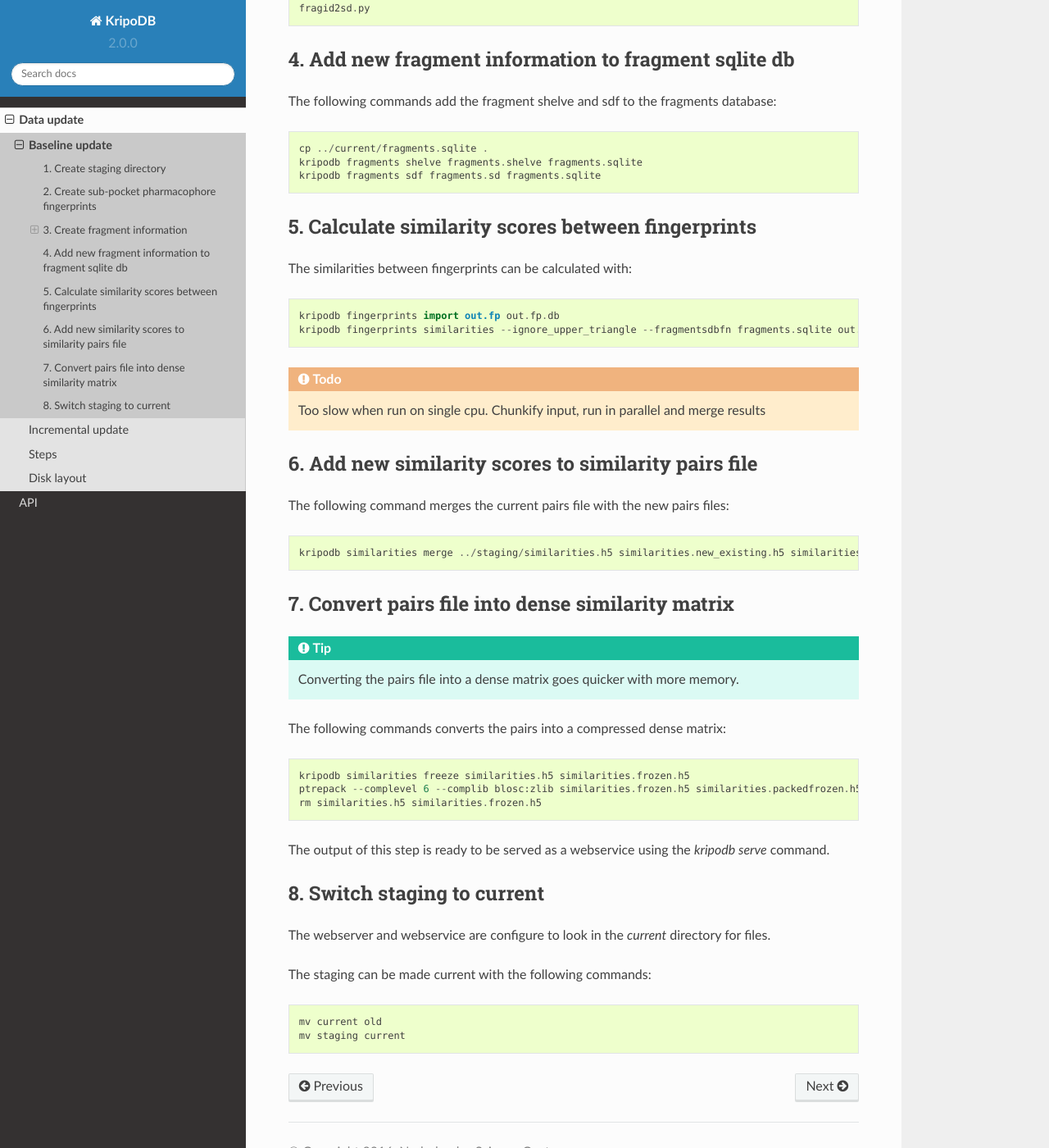
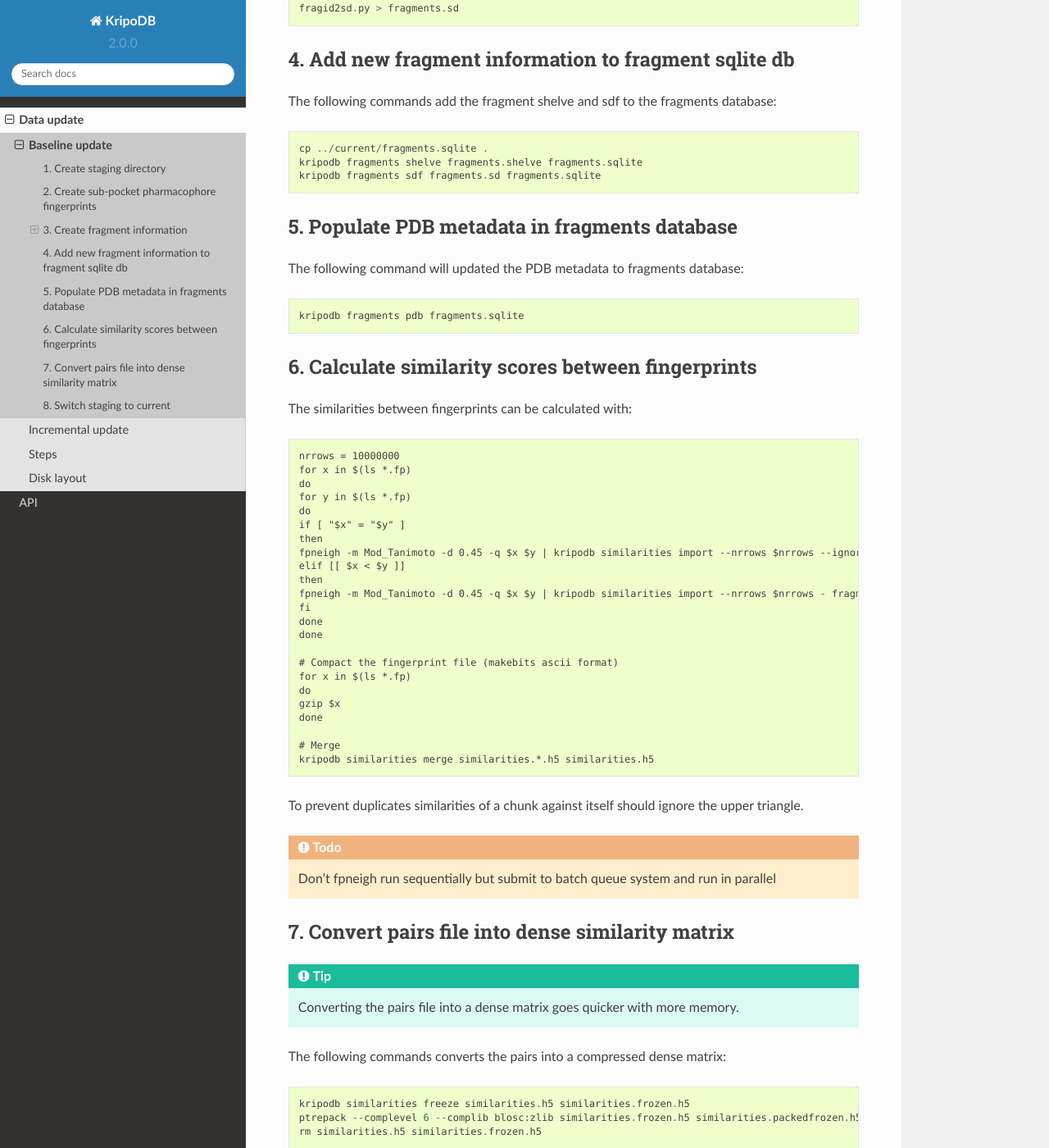
Before and after one commit to 3D-e-Chem/kripodb, a Sphinx documentation site: the page built from docs/baseline-update.rst, in a window 1280 px wide and 1400 px high, scrolled down 1369 px. Shown: the whole window at 82% size. Built offline with Sphinx 7.4.7 and the Read the Docs theme 2.0.0, drawn with Linux system fonts in a browser that asks for light colours; some of the changed text lies outside the part shown.

Commit message:
Use fpneigh to calculate similarities

```diff
--- a/docs/baseline-update.rst
+++ b/docs/baseline-update.rst
@@ -42,7 +42,7 @@
 The data generated thus far contains the molblocks of the ligands and atom nrs of each fragment.
 The fragment molblocks can be generated into a fragment sdf file with::
 
-  fragid2sd.py
+  fragid2sd.py > fragments.sd
 
 4. Add new fragment information to fragment sqlite db
 -----------------------------------------------------
@@ -53,23 +53,44 @@
     kripodb fragments shelve fragments.shelve fragments.sqlite
     kripodb fragments sdf fragments.sd fragments.sqlite
 
-5. Calculate similarity scores between fingerprints
+5. Populate PDB metadata in fragments database
+----------------------------------------------
+The following command will updated the PDB metadata to fragments database::
+
+    kripodb fragments pdb fragments.sqlite
+
+6. Calculate similarity scores between fingerprints
 ---------------------------------------------------
 
 The similarities between fingerprints can be calculated with::
 
-    kripodb fingerprints import out.fp out.fp.db
-    kripodb fingerprints similarities --ignore_upper_triangle --fragmentsdbfn fragments.sqlite out.fp.sqlite out.fp.sqlite similarities.h5
+    nrrows = 10000000
+    for x in $(ls *.fp)
+    do
+    for y in $(ls *.fp)
+    do
+    if [ "$x" = "$y" ]
+    then
+    fpneigh -m Mod_Tanimoto -d 0.45 -q $x $y | kripodb similarities import --nrrows $nrrows --ignore_upper_triangle - fragments.sqlite similarities.$(basename $x .fp)_$(basename $y .fp).h5
+    elif [[ $x < $y ]]
+    then
+    fpneigh -m Mod_Tanimoto -d 0.45 -q $x $y | kripodb similarities import --nrrows $nrrows - fragments.sqlite similarities.$(basename $x .fp)_$(basename $y .fp).h5
+    fi
+    done
+    done
 
-.. todo:: Too slow when run on single cpu.
-    Chunkify input, run in parallel and merge results
+    # Compact the fingerprint file (makebits ascii format)
+    for x in $(ls *.fp)
+    do
+    gzip $x
+    done
 
-6. Add new similarity scores to similarity pairs file
------------------------------------------------------
+    # Merge
+    kripodb similarities merge similarities.*.h5 similarities.h5
 
-The following command merges the current pairs file with the new pairs files::
+To prevent duplicates similarities of a chunk against itself should ignore the upper triangle.
 
-    kripodb similarities merge ../staging/similarities.h5 similarities.new_existing.h5 similarities.new_new.h5 similarities.h5
+.. todo:: Don't fpneigh run sequentially but submit to batch queue system and run in parallel
 
 7. Convert pairs file into dense similarity matrix
 --------------------------------------------------
--- a/docs/data-update.rst
+++ b/docs/data-update.rst
@@ -18,8 +18,8 @@
 2. Create sub-pocket pharmacophore fingerprints
 3. Create fragment information
 4. Add new fragment information to fragment sqlite db
-5. Calculate similarity scores between fingerprints
-6. Add new similarity scores to similarity pairs file
+5. Populate PDB metadata in fragments database
+6. Calculate similarity scores between fingerprints
 7. Convert pairs file into dense similarity matrix
 8. Switch staging to current
 
--- a/docs/incremental-update.rst
+++ b/docs/incremental-update.rst
@@ -39,7 +39,7 @@
 The data generated thus far contains the molblocks of the ligands and atom nrs of each fragment.
 The fragment molblocks can be generated into a fragment sdf file with::
 
-  fragid2sd.py
+  fragid2sd.py > fragments.sd
 
 4. Add new fragment information to fragment sqlite db
 -----------------------------------------------------
@@ -50,21 +50,36 @@
     kripodb fragments shelve fragments.shelve fragments.sqlite
     kripodb fragments sdf fragments.sd fragments.sqlite
 
-5. Calculate similarity scores between fingerprints
+5. Populate PDB metadata in fragments database
+----------------------------------------------
+The following command will updated the PDB metadata to fragments database::
+
+    kripodb fragments pdb fragments.sqlite
+
+6. Calculate similarity scores between fingerprints
 ---------------------------------------------------
 
 The similarities between the new and existing fingerprints and between new fingerprints themselves can be calculated with::
 
-    kripodb fingerprints import out.fp out.fp.sqlite
-    kripodb fingerprints similarities --fragmentsdbfn fragments.sqlite ../current/out.fp.sqlite out.fp.sqlite similarities.new_existing.h5
-    kripodb fingerprints similarities --fragmentsdbfn fragments.sqlite out.fp.sqlite out.fp.sqlite similarities.new_new.h5
+    # Compute similarities against itself
+    nrrows = 10000000
+    fpneigh -m Mod_Tanimoto -d 0.45 -q out.fp out.fp | kripodb similarities import --nrrows $nrrows --ignore_upper_triangle - fragments.sqlite similarities.new_new.h5
 
-6. Add new similarity scores to similarity pairs file
------------------------------------------------------
+    # Compute similarities against existing fingerprint chunks
+    for f in `ls ../current/*fp.gz` do
+    gunzip -c $x | fpneigh -m Mod_Tanimoto -d 0.45 -q out.fp | kripodb similarities import --nrrows $nrrows - fragments.sqlite similarities.new_`basename $x .fp.gz`.h5
+    done
 
-The following command merges the current pairs file with the new pairs files::
+    # Compact the fingerprint file (makebits ascii format)
+    gzip out.fp
+    mv out.fp.gz out.$(date +%Y%U).fp.gz
 
+    # Add new similarities to existing similarities file
     kripodb similarities merge ../current/similarities.h5 similarities.new_existing.h5 similarities.new_new.h5 similarities.h5
+
+To prevent duplicates similarities of a chunk against itself should ignore the upper triangle.
+
+.. todo:: Don't fpneigh run sequentially but submit to batch queue system and run in parallel
 
 7. Convert pairs file into dense similarity matrix
 --------------------------------------------------
```
